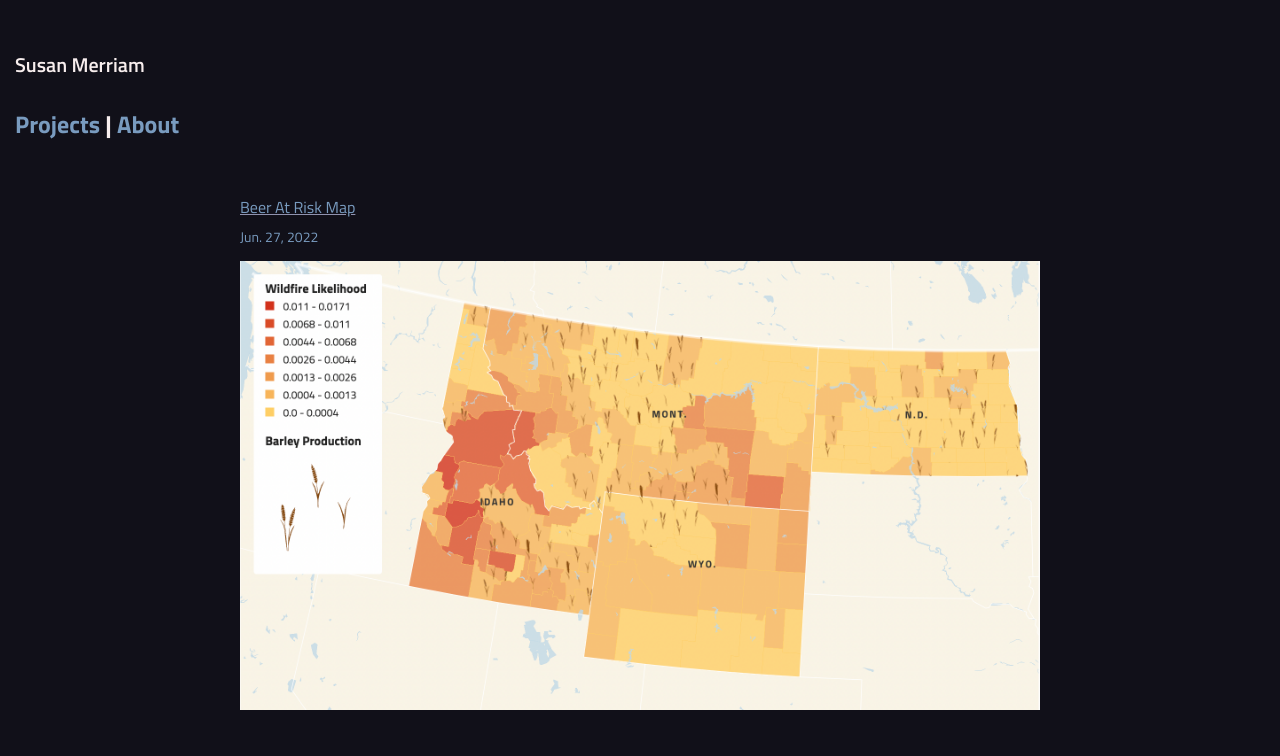
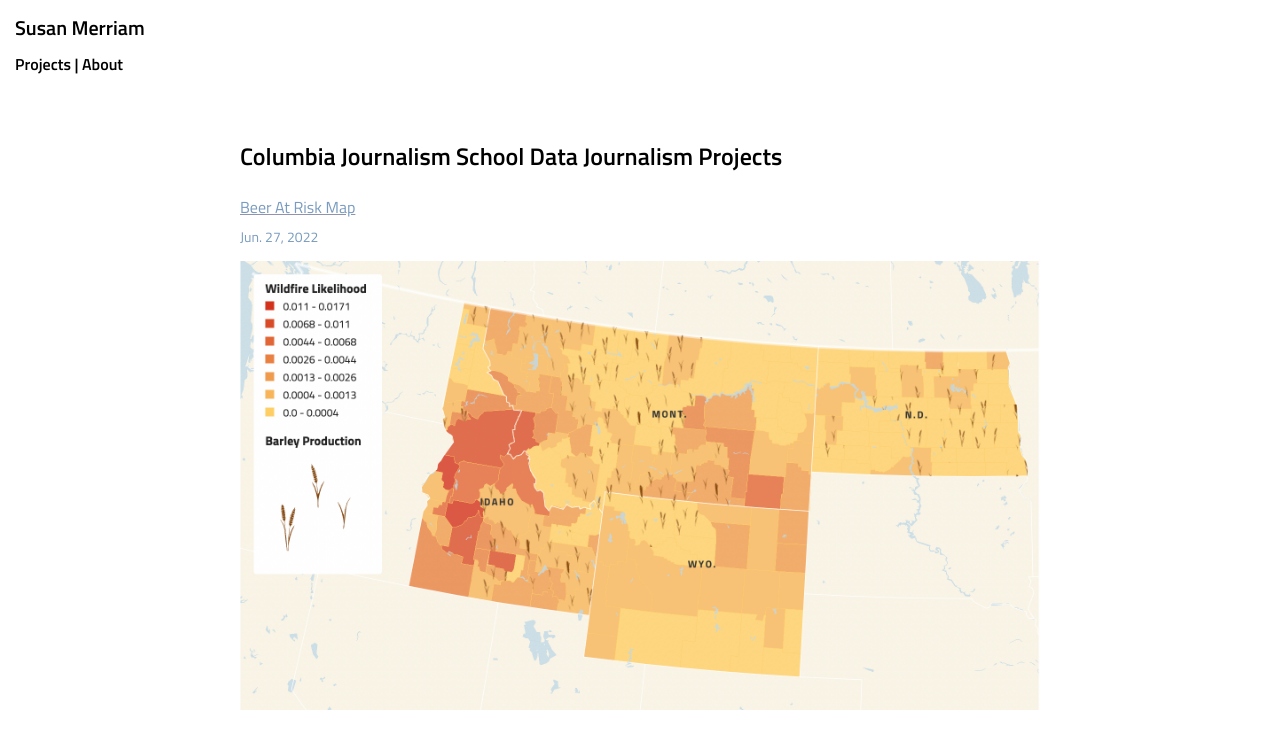
Before and after one commit to semerriam/points-unknown, a plain HTML site: page index.html in a window 1280 px wide. Shown: the top 756 px of the page. Drawn offline with Linux system fonts and the light colour scheme.

Commit message:
Update index.html

```diff
--- a/index.html
+++ b/index.html
@@ -16,11 +16,11 @@
     <!-- Inline CSS -->
     <style>
         body {
-            background-color: #111019;
+            /* background-color: #111019; */
             margin: 0;
             font-family: 'Titillium Web', sans-serif;
             text-rendering: optimizeLegibility;
-            color: rgb(248, 238, 238);
+            /* color: rgb(248, 238, 238); */
         }
 
         #nav {
@@ -28,20 +28,39 @@
             top: 0;
             width: 100%;
             z-index: 10;
-            background-color: #111019;
-            padding: 15px;
+            padding-bottom: 15px;
+            background: white;
+            /* background: #0F1521; */
+            /* background: #111019; */
         }
 
-        #nav h1 a {
-            text-decoration: none;
+        #nav h1 {
+            margin: 15px 15px 15px 15px;
             font-size: 20px;
             font-weight: 600;
-            color: rgb(248, 238, 238);
+            line-height: 26px;
+            /* color: rgb(248, 238, 238); */
         }
 
-        #nav h1 a:hover {
+       #nav h2 {
+            margin: 0px 15px;
+            font-size: 16px;
+            font-weight: 600;
+            line-height: 16px;
+            /* color: rgb(248, 238, 238); */
+        }
+
+        #nav h1 a, #nav h2 a {
+            text-decoration: none;
+            color: black;
+            /* color: rgb(248, 238, 238); */
+            transition: 0.2s;
+        }
+
+        #nav h1 a:hover, #nav h2 a:hover {
+            background-color: #bfe6ff;
             text-decoration: underline;
-            background-color: #373348;
+            /* background-color: #373348; */
         }
 
         .content {
```
